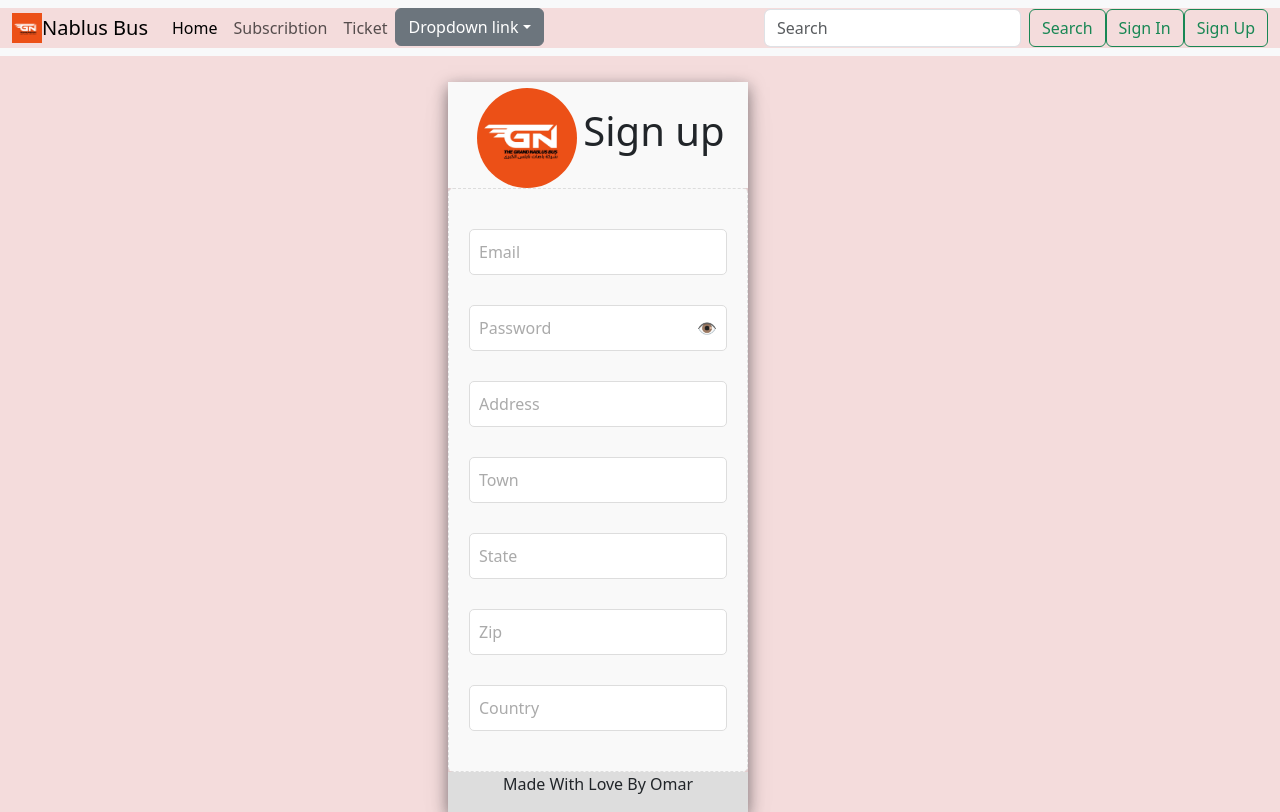
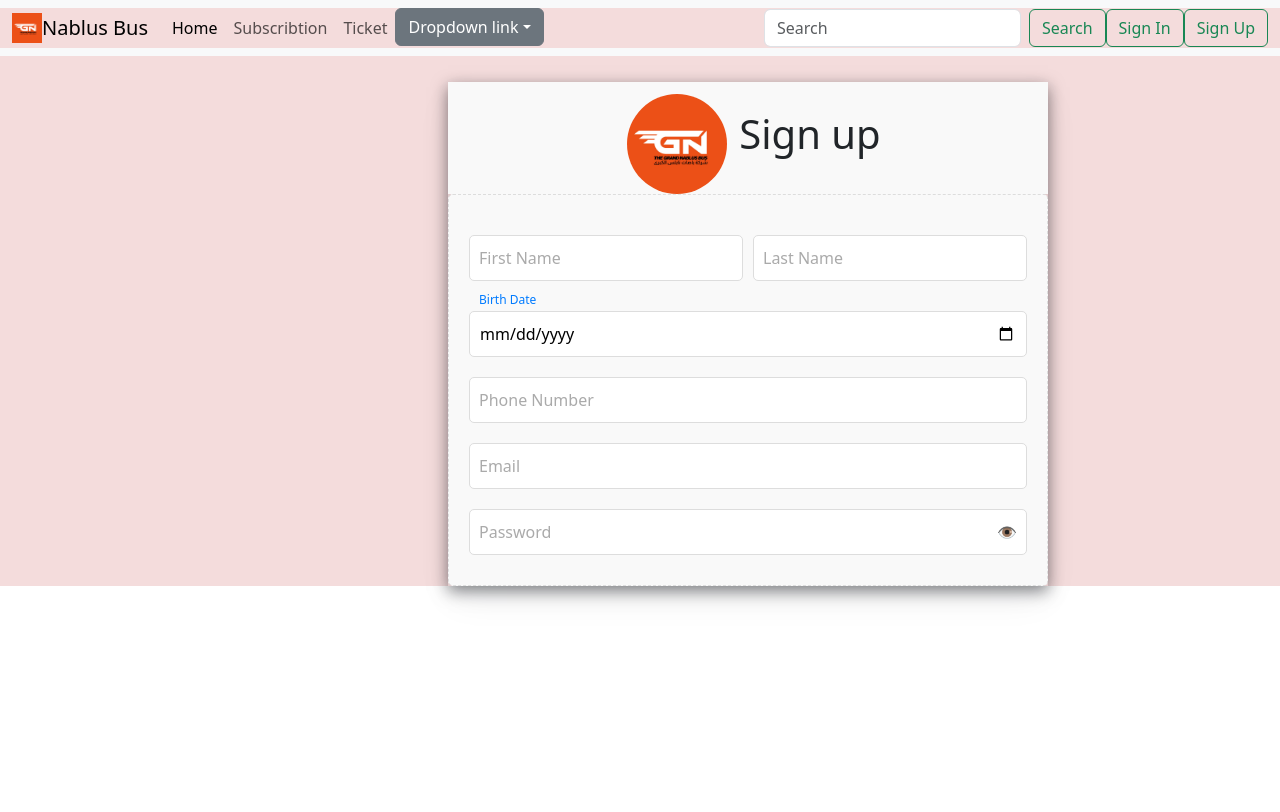
Before and after one commit to omarPALE/NablusBus, a React (Vite) app in the folder web/client/login/: page /signup in a window 1280 px wide. Built offline with nearby package versions, Linux system fonts and the light colour scheme.

Commit message:
upgrade sign up page

```diff
--- a/web/client/login/component/SignUp.jsx
+++ b/web/client/login/component/SignUp.jsx
@@ -2,7 +2,7 @@
 import SignupForm from "./signup-component/SignupForm"; // Assuming SignUpContent is defined in a separate file
 
 import Header from "./login-component/Login-Header";
-import Footer from "./login-component/Login-Footer";
+// import Footer from "./login-component/Login-Footer";
 
 export default function SignUp() {
   return (
@@ -10,7 +10,7 @@ export default function SignUp() {
       <Header title="Sign up" />
       {/* <SignUpContent /> */}
       <SignupForm /> {/* Assuming SignupForm is defined in a separate file */}
-      <Footer />
+      {/* <Footer /> */}
     </div>
   );
 }
--- a/web/client/login/component/signup-component/SignupForm.jsx
+++ b/web/client/login/component/signup-component/SignupForm.jsx
@@ -2,12 +2,19 @@ import { useState } from "react";
 import styled from "styled-components";
 
 const FormContainer = styled.div`
-  width: 300px;
+  width: 600px;
   margin: 0 auto;
   padding: 20px;
   border: 1px dashed #ddd;
   border-radius: 5px;
   background-color: #f9f9f9;
+`;
+
+const InputRow = styled.div`
+  display: flex;
+  justify-content: space-between;
+  gap: 10px;
+  margin: 10px 0;
 `;
 
 const InputField = styled.input`
@@ -28,26 +35,22 @@ const InputField = styled.input`
 
 const Placeholder = styled.span`
   position: absolute;
-  top: 50%;
+  top: ${({ isDateField, isFocusedOrFilled }) =>
+    isDateField || isFocusedOrFilled ? "-10px" : "50%"};
   left: 10px;
-  transform: translateY(-50%);
-  font-size: 16px;
-  color: #aaa;
+  transform: ${({ isDateField, isFocusedOrFilled }) =>
+    isDateField || isFocusedOrFilled ? "translateY(0)" : "translateY(-50%)"};
+  font-size: ${({ isDateField, isFocusedOrFilled }) =>
+    isDateField || isFocusedOrFilled ? "12px" : "16px"};
+  color: ${({ isDateField, isFocusedOrFilled }) =>
+    isDateField || isFocusedOrFilled ? "#007bff" : "#aaa"};
   transition: all 0.2s ease-in-out;
   pointer-events: none;
-
-  ${({ isFocusedOrFilled }) =>
-    isFocusedOrFilled &&
-    `
-    top: -10px;
-    font-size: 12px;
-    color: #007bff;
-  `}
 `;
 
 const InputWrapper = styled.div`
   position: relative;
-  margin: 10px 0;
+  flex: 1; /* Ensure inputs share space equally */
 `;
 
 const ShowPasswordIcon = styled.span`
@@ -77,28 +80,50 @@ const SignupForm = () => {
 
   return (
     <FormContainer>
+      <InputRow>
+        {[
+          { name: "firstName", label: "First Name", type: "text" },
+          { name: "lastName", label: "Last Name", type: "text" },
+        ].map(({ name, label, type }) => (
+          <InputWrapper key={name}>
+            <Placeholder
+              isFocusedOrFilled={focusStates[name] || values[name]}
+              isDateField={name === "date"}
+            >
+              {label}
+            </Placeholder>
+            <InputField
+              type={type}
+              value={values[name] || ""}
+              onFocus={() => handleFocus(name)}
+              onBlur={() => handleBlur(name)}
+              onChange={(e) => handleChange(name, e.target.value)}
+            />
+          </InputWrapper>
+        ))}
+      </InputRow>
       {[
+        { name: "date", label: "Birth Date", type: "date" },
+        { name: "phone", label: "Phone Number", type: "text" },
         { name: "email", label: "Email", type: "email" },
         {
           name: "password",
           label: "Password",
           type: showPassword ? "text" : "password",
         },
-        { name: "address", label: "Address", type: "text" },
-        { name: "town", label: "Town", type: "text" },
-        { name: "state", label: "State", type: "text" },
-        { name: "zip", label: "Zip", type: "text" },
-        { name: "country", label: "Country", type: "text" },
       ].map(({ name, label, type }) => (
         <InputWrapper key={name}>
-          <Placeholder isFocusedOrFilled={focusStates[name] || values[name]}>
+          <Placeholder
+            isFocusedOrFilled={focusStates[name] || values[name]}
+            isDateField={name === "date"}
+          >
             {label}
           </Placeholder>
           <InputField
             type={type}
             value={values[name] || ""}
-            onFocus={() => handleFocus(name)}
-            onBlur={() => handleBlur(name)}
+            onFocus={() => name !== "date" && handleFocus(name)}
+            onBlur={() => name !== "date" && handleBlur(name)}
             onChange={(e) => handleChange(name, e.target.value)}
           />
           {name === "password" && (
--- a/web/client/login/src/index.css
+++ b/web/client/login/src/index.css
@@ -10,7 +10,9 @@
     rgba(19, 23, 32, 0.08) 0px 15px 35px -5px;
   background-color: rgba(19, 23, 32, 0.08);
 }
-
+.SignupForm {
+  margin-left: 50%;
+}
 .main-continer {
   background-color: #f4dcdc;
   height: 100%;
```
